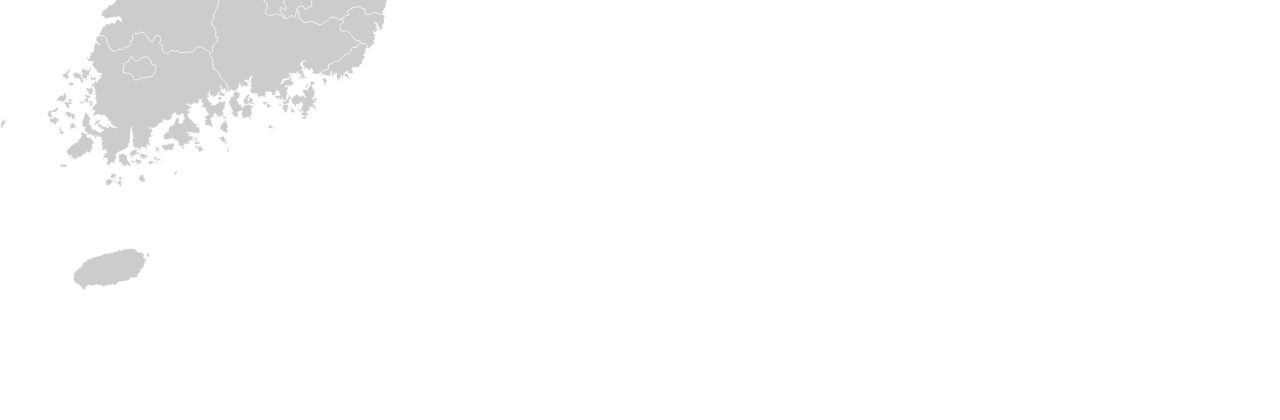
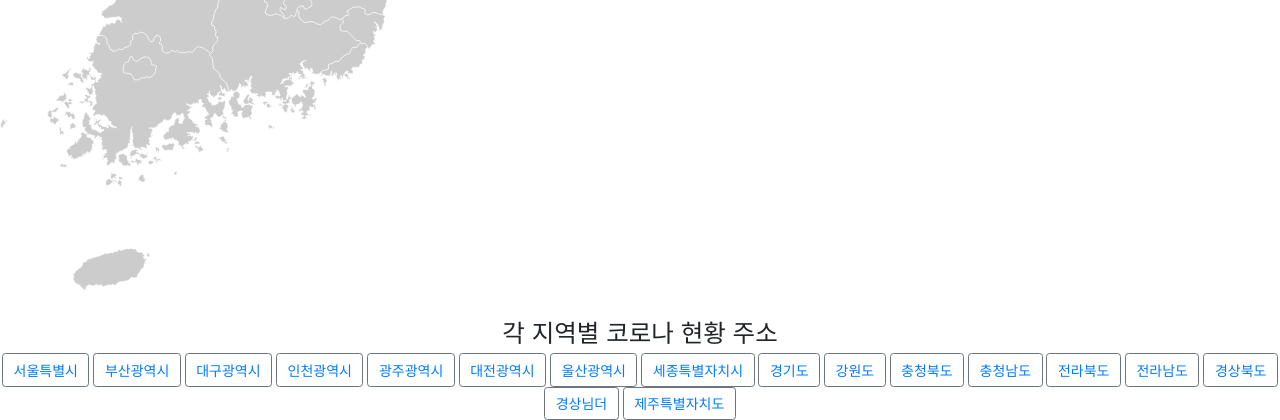
Before and after one commit to jyi3479/covid_project, a Flask app: page / in a window 1280 px wide. Shown: the part 621-1041 px from the top of the page. Before the commit the page ends 911 px from the top, so only its background shows below. Run offline with Flask 2, Linux system fonts and the light colour scheme; data that the repository does not hold is empty; some libraries are stand-ins or nearby versions.

Commit message:
Add files via upload

```diff
--- a/templates/totalDetail.html
+++ b/templates/totalDetail.html
@@ -278,6 +278,29 @@
         </table>
     </div>
 </div>
+<div>
+<p>
+    <center>
+    <h3>각 지역별 코로나 현황 주소</h3>
+    <button type="button" class="btn btn-outline-secondary wrap"><a href=https://www.seoul.go.kr/coronaV/coronaStatus.do target='_blank'><span class="color">서울특별시</span></a></button>
+    <button type="button" class="btn btn-outline-secondary wrap"><a href=https://www.busan.go.kr/covid19/Corona19.do target='_blank'><span class="color">부산광역시</span></a></button>
+    <button type="button" class="btn btn-outline-secondary wrap"><a href=http://covid19.daegu.go.kr/index.html target='_blank'><span class="color">대구광역시</span></a></button>
+    <button type="button" class="btn btn-outline-secondary wrap"><a href=https://www.incheon.go.kr/covid19/index target='_blank'><span class="color">인천광역시</span></a></button>
+    <button type="button" class="btn btn-outline-secondary wrap"><a href=https://www.gwangju.go.kr/c19/ target='_blank'><span class="color">광주광역시</span></a></button>
+    <button type="button" class="btn btn-outline-secondary wrap"><a href=https://www.daejeon.go.kr/corona19/index.do target='_blank'><span class="color">대전광역시</span></a></button>
+    <button type="button" class="btn btn-outline-secondary wrap"><a href=https://covid19.ulsan.go.kr/index.do target='_blank'><span class="color">울산광역시</span></a></button>
+    <button type="button" class="btn btn-outline-secondary wrap"><a href=https://www.sejong.go.kr/covid19.do;jsessionid=1hjzYMDaSV94xIt3xvzEKuLoj5YDKejjGl0OWcjwy6KH9mcmpDIH7qPs2t9hLN2C.Portal_WAS1_servlet_engine5><span class="color" target='_blank'>세종특별자치시</span></a></button>
+    <button type="button" class="btn btn-outline-secondary wrap"><a href=https://www.gg.go.kr/contents/contents.do?ciIdx=1150&menuId=2909 target='_blank'><span class="color">경기도</span></a></button>
+    <button type="button" class="btn btn-outline-secondary wrap"><a href=http://www.provin.gangwon.kr/covid-19.html target='_blank'><span class="color">강원도</span></a></button>
+    <button type="button" class="btn btn-outline-secondary wrap"><a href=https://www.chungbuk.go.kr/covid-19/index.do target='_blank'><span class="color">충청북도</span></a></button>
+    <button type="button" class="btn btn-outline-secondary wrap"><a href=http://www.chungnam.go.kr/coronaStatus.do target='_blank'><span class="color">충청남도</span></a></button>
+    <button type="button" class="btn btn-outline-secondary wrap"><a href=https://www.jeonbuk.go.kr/board/list.jeonbuk?boardId=BBS_0000105&menuCd=DOM_000000110001000000&contentsSid=1219&cpath= target='_blank'><span class="color">전라북도</span></a></button>
+    <button type="button" class="btn btn-outline-secondary wrap"><a href=https://www.jeonnam.go.kr/coronaMainPage.do target='_blank'><span class="color">전라남도</span></a></button>
+    <button type="button" class="btn btn-outline-secondary wrap"><a href=https://gb.go.kr/corona_main.htm target='_blank'><span class="color">경상북도</span></a></button>
+    <button type="button" class="btn btn-outline-secondary wrap"><a href=http://xn--19-q81ii1knc140d892b.kr/main/main.do target='_blank'><span class="color">경상님더</span></a></button>
+    <button type="button" class="btn btn-outline-secondary wrap"><a href=https://covid19.jeju.go.kr/><span class="color" target='_blank'>제주특별자치도</span></a></button>
+    </center>
+</div>
 </body>
 
 </html>
```
